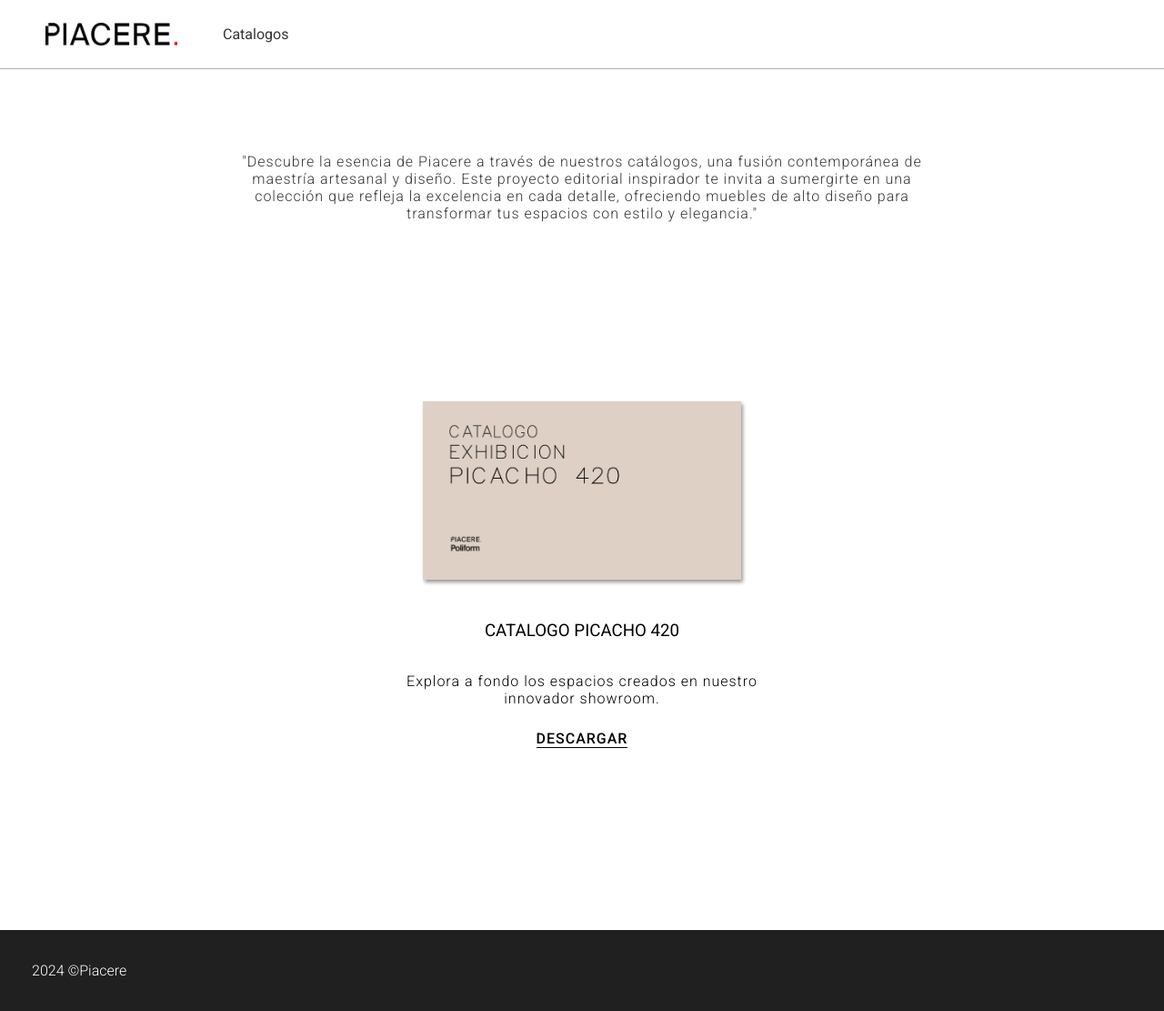
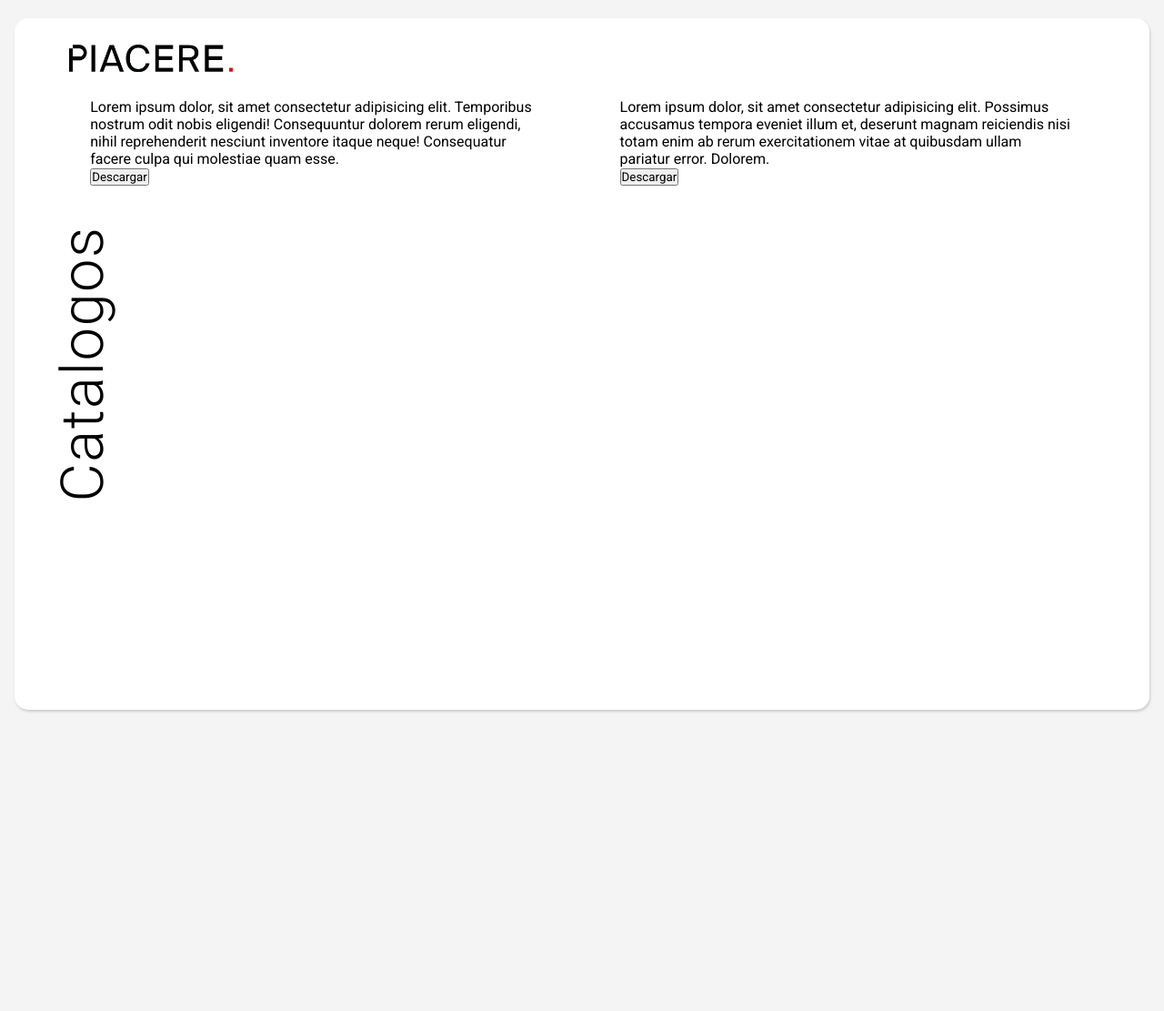
Before and after one commit to JosueIT/catalogos, a plain HTML site: page index.html in a window 1280 px wide. Shown: the whole page at 91% size. After the commit the page ends 800 px from the top, so only its background shows below. Drawn offline with Linux system fonts and the light colour scheme.

Commit message:
catalogo piacere
portada

```diff
--- a/assets/css/styles.css
+++ b/assets/css/styles.css
@@ -5,123 +5,88 @@
     font-family: "Roboto", sans-serif;
 }
 
-header {
+body {
+    position: absolute;
     display: flex;
+    justify-content: center;
+    align-items: center;
     width: 100%;
-    height: auto;
+    height: 100%;
+    background-color: #f4f4f4;
+}
+
+main {
+    position: absolute;
+    display: flex;
+    flex-direction: column;
+    width: 97.5%;
+    height: 97.5%;
+    background-color: #ffffff;
+}
+
+main {
+    position: absolute;
+    display: flex;
+    width: 97.5%;
+    height: 95%;
+    background-color: #ffffff;
+    border-radius: 15px;
+    box-shadow: 1px 2px 3px #cbcbcb;
+}
+
+.logo-piacere {
+    background-image: url('/assets/img/Logotipo_negro_Piacere.png');
+    background-repeat: no-repeat;
+    background-size: cover;
+
 }
 
 nav {
-    position: relative;
     display: flex;
-    flex-wrap: nowrap;
-    flex-direction: row;
+    justify-content: space-between;
+    align-items: center;
     width: 100%;
-    height: 75px;
-    justify-content: start;
-    align-items: center;
-    border-bottom: 0.5px solid #adadad;
+    height: 100px;
 }
 
-nav img {
-    width: 145px;
-    height: auto;
-    margin: auto 50px;
+.logo-piacere {
+    background-image: url(/assets/img/Logotipo_negro_Piacere.png);
+    background-repeat: no-repeat;
+    background-size: cover;
+    width: 180px;
+    height: 30px;
+    margin-left: 60px;
 }
 
-nav a {
-    text-decoration: none;
-    color: #353535;
+.titulo {
+    position: absolute;
+    width: 150px;
+    height: 100%;
+    display: flex;
+    justify-content: center;
+    align-items: center;
 }
 
-article {
-    display: flex;
-    flex-wrap: nowrap;
-    flex-direction: row;
-    width: 100%;
-    height: 100px;
-    justify-content: center;
-    align-items: center;
-    margin-top: 80px;
-    margin-bottom: 80px;
+.titulo h3 {
+    font-weight: 100;
+    letter-spacing: 1.5px;
+    transform: rotate(270deg);
+    font-size: 65px;
 }
 
-article p {
-    width: 80%;
-    height: auto;
-    text-align: center;
-    max-width: 800px;
-    letter-spacing: 1px;
-    color: #353535;
-    font-weight: 300;
+
+section {
+    display: flex;
+    flex-wrap: wrap;
+    flex-direction: row;
+    justify-content: space-evenly;
+    align-items: center;
+    width: 100%;
+    height: 100%;
 }
 
-main {
-    display: flex;
-    flex-wrap: nowrap;
-    flex-direction: row;
-    justify-content: center;
-    align-items: center;
-    width: 100%;
-    height: auto;
-    margin-top: 100px;
-    margin-bottom: 200px;
+.ficha-catalogo {
+    position: relative;
+    width: 40%;
+    height: 100%;
 }
-
-.catalogo-picacho {
-    display: flex;
-    flex-wrap: nowrap;
-    flex-direction: column;
-    justify-content: center;
-    align-items: center;
-    width: 45%;
-    height: auto;
-    margin-top: 85px;
-    min-width: 350px;
-}
-
-.catalogo-picacho img {
-    width: 45%;
-    box-shadow: 2px 3px 4px #00000066;
-    min-width: 350px;
-}
-
-.catalogo-picacho h3 {
-    font-weight: 400;
-    margin-top: 45px;
-}
-
-.catalogo-picacho p {
-    margin-top: 35px;
-    max-width: 415px;
-    text-align: center;
-    letter-spacing: 1px;
-    width: 100%;
-    font-weight: 300;
-}
-
-.catalogo-picacho a {
-    text-decoration: none;
-    color: black;
-    font-weight: 500;
-    letter-spacing: 1px;
-    margin-top: 25px;
-    border-bottom: solid 1px black;;
-}
-
-footer {
-    display: flex;
-    flex-wrap: nowrap;
-    flex-direction: row;
-    align-items: center;
-    width: 100%;
-    height: auto;
-    background-color: #202020;
-}
-
-footer a {
-    text-decoration: none;
-    padding: 35px;
-    color: rgb(255, 255, 255);
-    font-weight: 300;
-}
--- a/index.html
+++ b/index.html
@@ -14,31 +14,30 @@
     <title>Catalogos piacere</title>
 </head>
 <body>
-    <header>
+    <main>
         <nav>
-            <img src="/assets/img/Logotipo_negro_Piacere.png" alt="logo">
-            <a href="">Catalogos</a>
+            <div class="logo-piacere"></div>
         </nav>
-    </header>
-    <article>
-        <p>
-            "Descubre la esencia de Piacere a través de nuestros catálogos, una fusión contemporánea de maestría artesanal y diseño.
-            Este proyecto editorial inspirador te invita a sumergirte en una colección que refleja la excelencia en cada detalle,
-            ofreciendo muebles de alto diseño para transformar tus espacios con estilo y elegancia."
-        </p>
-    </article>
-    <main>
-        <div class="catalogo-picacho">
-            <img src="/assets/img/Portada.png" alt="portada-catalogo-piacere">
-            <h3>CATALOGO PICACHO 420</h3>
-            <p>
-                Explora a fondo los espacios creados en nuestro innovador showroom.
-            </p>
-            <a href="https://docs.google.com/viewerng/viewer?url=https://catalogospiacere.netlify.app/assets/pdf/picacho.pdf" target="_blank">DESCARGAR</a>
+        <div class="titulo">
+            <h3>Catalogos</h3>
         </div>
+        <a href="https://docs.google.com/viewerng/viewer?url=https://catalogospiacere.netlify.app/assets/pdf/catalogo-portada.pdf"></a>
+        <section>
+            <div class="ficha-catalogo">
+                <div class="img-catalogo"></div>
+                <div class="ficha">
+                    <p>Lorem ipsum dolor, sit amet consectetur adipisicing elit. Temporibus nostrum odit nobis eligendi! Consequuntur dolorem rerum eligendi, nihil reprehenderit nesciunt inventore itaque neque! Consequatur facere culpa qui molestiae quam esse.</p>
+                    <button>Descargar</button>
+                </div>
+            </div>
+            <div class="ficha-catalogo">
+                <div class="img-catalogo"></div>
+                <div class="ficha">
+                    <p>Lorem ipsum dolor, sit amet consectetur adipisicing elit. Possimus accusamus tempora eveniet illum et, deserunt magnam reiciendis nisi totam enim ab rerum exercitationem vitae at quibusdam ullam pariatur error. Dolorem.</p>
+                    <button>Descargar</button>
+                </div>
+            </div>
+        </section>
     </main>
-    <footer>
-        <a href="#">2024 ©Piacere</a>
-    </footer>
 </body>
 </html>
```
Also changed, not shown: 3 other files.
